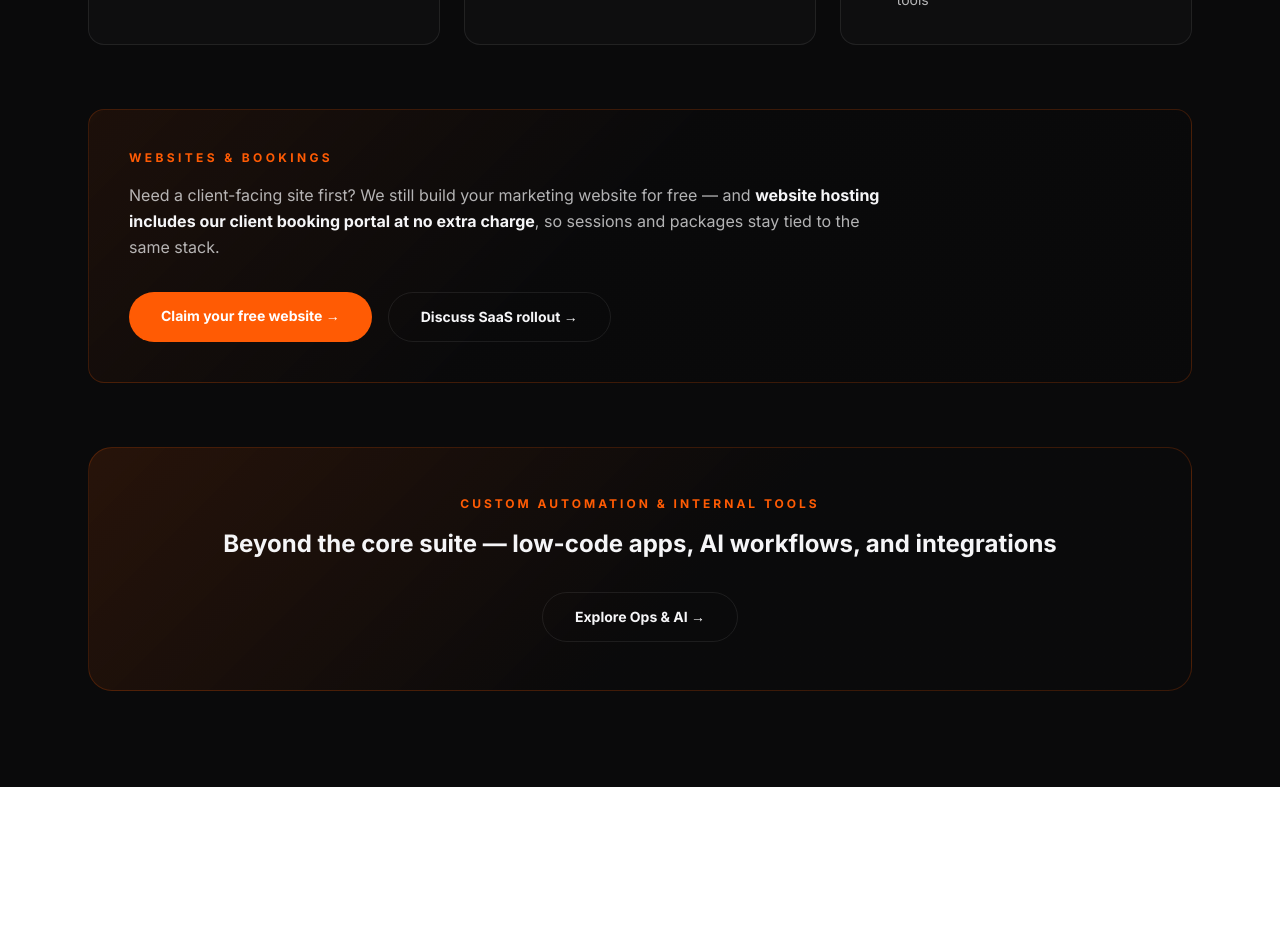
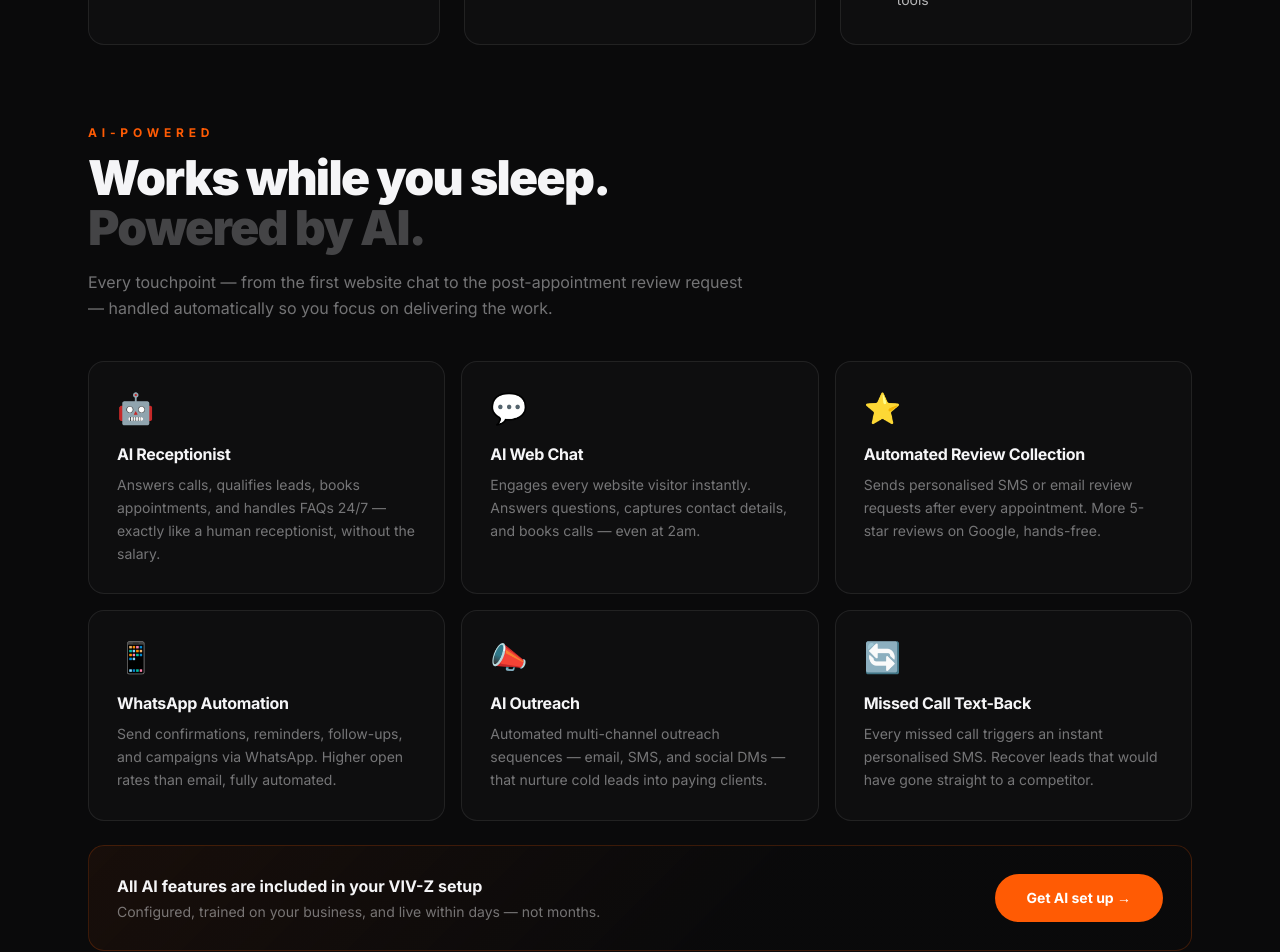
Before and after one commit to gindriliunas/booking-platform, a Next.js app: page /business-management-saas in a window 1280 px wide. Shown: the part 1440-2392 px from the top of the page. Before the commit the page ends 2227 px from the top, so only its background shows below. Built offline with nearby package versions, Linux system fonts and the light colour scheme; no server answers.

Commit message:
marketing site update

```diff
--- a/src/app/business-management-saas/page.tsx
+++ b/src/app/business-management-saas/page.tsx
@@ -74,6 +74,112 @@ export default function BusinessManagementSaasPage() {
           ))}
         </div>
 
+        {/* ── AI SECTION ───────────────────────────────────── */}
+        <section className="mt-20">
+          <div className="mb-10">
+            <p className="mb-3 text-xs font-bold uppercase tracking-[0.4em]" style={{ color: ACCENT }}>
+              AI-powered
+            </p>
+            <h2
+              style={{
+                fontSize: "clamp(1.8rem, 4vw, 3rem)",
+                fontWeight: 900,
+                letterSpacing: "-0.035em",
+                lineHeight: 1.05,
+                color: PAPER,
+              }}
+            >
+              Works while you sleep.
+              <br />
+              <span style={{ color: "rgba(245,245,247,0.25)" }}>Powered by AI.</span>
+            </h2>
+            <p className="mt-4 max-w-2xl text-base leading-relaxed" style={{ color: MUTED }}>
+              Every touchpoint — from the first website chat to the post-appointment review request — handled automatically so you focus on delivering the work.
+            </p>
+          </div>
+
+          <div className="grid gap-4 sm:grid-cols-2 lg:grid-cols-3">
+            {[
+              {
+                icon: "🤖",
+                title: "AI Receptionist",
+                desc: "Answers calls, qualifies leads, books appointments, and handles FAQs 24/7 — exactly like a human receptionist, without the salary.",
+              },
+              {
+                icon: "💬",
+                title: "AI Web Chat",
+                desc: "Engages every website visitor instantly. Answers questions, captures contact details, and books calls — even at 2am.",
+              },
+              {
+                icon: "⭐",
+                title: "Automated Review Collection",
+                desc: "Sends personalised SMS or email review requests after every appointment. More 5-star reviews on Google, hands-free.",
+              },
+              {
+                icon: "📱",
+                title: "WhatsApp Automation",
+                desc: "Send confirmations, reminders, follow-ups, and campaigns via WhatsApp. Higher open rates than email, fully automated.",
+              },
+              {
+                icon: "📣",
+                title: "AI Outreach",
+                desc: "Automated multi-channel outreach sequences — email, SMS, and social DMs — that nurture cold leads into paying clients.",
+              },
+              {
+                icon: "🔄",
+                title: "Missed Call Text-Back",
+                desc: "Every missed call triggers an instant personalised SMS. Recover leads that would have gone straight to a competitor.",
+              },
+            ].map((feature) => (
+              <div
+                key={feature.title}
+                className="rounded-2xl p-7 transition-colors duration-300 hover:bg-white/[0.03]"
+                style={{
+                  border: `1px solid ${BORDER}`,
+                  background: "rgba(255,255,255,0.02)",
+                }}
+              >
+                <span className="mb-4 block text-3xl">{feature.icon}</span>
+                <h3
+                  className="mb-2 font-bold"
+                  style={{ fontSize: "1rem", letterSpacing: "-0.02em", color: PAPER }}
+                >
+                  {feature.title}
+                </h3>
+                <p className="text-sm leading-relaxed" style={{ color: MUTED }}>
+                  {feature.desc}
+                </p>
+              </div>
+            ))}
+          </div>
+
+          <div
+            className="mt-6 rounded-2xl p-7"
+            style={{
+              border: `1px solid ${ACCENT}33`,
+              background: `linear-gradient(135deg, rgba(255,91,4,0.06) 0%, rgba(10,10,11,0.95) 60%)`,
+            }}
+          >
+            <div className="flex flex-col gap-6 md:flex-row md:items-center md:justify-between">
+              <div>
+                <p className="font-bold" style={{ color: PAPER }}>
+                  All AI features are included in your VIV-Z setup
+                </p>
+                <p className="mt-1 text-sm" style={{ color: MUTED }}>
+                  Configured, trained on your business, and live within days — not months.
+                </p>
+              </div>
+              <Link
+                href="/contact"
+                className="shrink-0 rounded-full px-8 py-3.5 text-sm font-bold text-white transition-all hover:brightness-110"
+                style={{ background: ACCENT }}
+              >
+                Get AI set up →
+              </Link>
+            </div>
+          </div>
+        </section>
+
         <aside
           className="mt-16 rounded-2xl p-8 md:p-10"
           style={{ border: `1px solid ${ACCENT}33`, background: `linear-gradient(135deg, rgba(255,91,4,0.08) 0%, rgba(10,10,11,0.92) 45%)` }}
--- a/src/components/marketing/site-header.tsx
+++ b/src/components/marketing/site-header.tsx
@@ -11,10 +11,10 @@ export const marketingSiteNavLinks = [
   { href: "/", label: "Home" },
   {
     href: "/business-management-saas",
-    label: "CRM",
-    title: "CRM, automation & revenue operations on VIV-Z",
+    label: "AI CRM",
+    title: "AI CRM, automation & revenue operations on VIV-Z",
   },
-  { href: "/internal-systems", label: "Ops & AI" },
+  { href: "/internal-systems", label: "Custom Software" },
   {
     href: "/marketing-advertising",
     label: "Marketing & ads",
--- a/src/content/ghl-business-saas-areas.ts
+++ b/src/content/ghl-business-saas-areas.ts
@@ -47,6 +47,7 @@ export const ghlBusinessSaasAreas = [
     title: "Reputation & social",
     items: [
       "Review requests, monitoring & response playbooks",
+      "Automated review collection — SMS & email sequences post-appointment",
       "Social planner — scheduling & publishing",
     ],
   },
```
